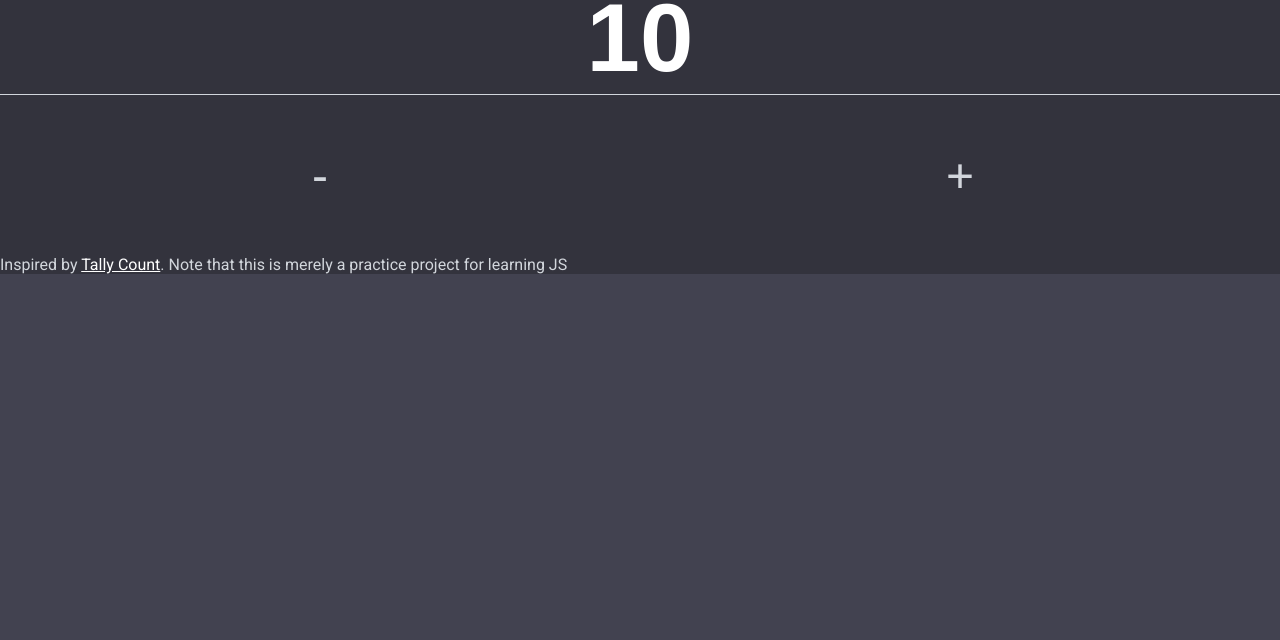
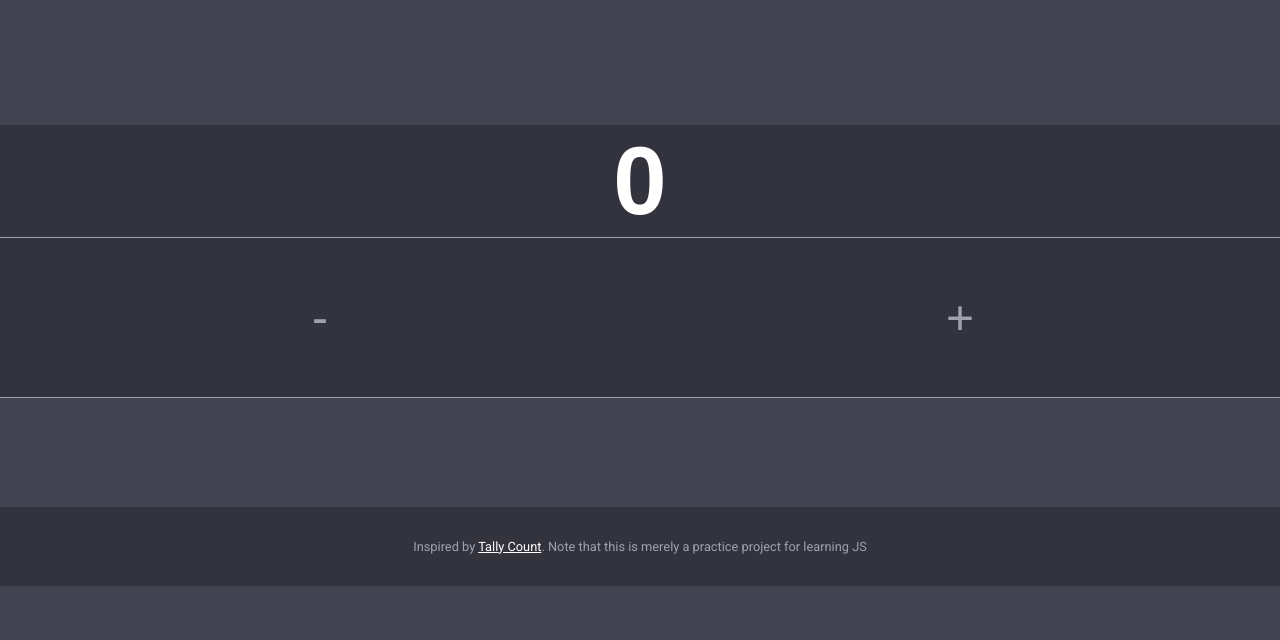
Before and after one commit to KevinChauke/InterActiveWebApps-, a plain HTML site: page IWA1/index.html in a window 1280 px wide. Shown: the part 160-800 px from the top of the page. Drawn offline with Linux system fonts and the light colour scheme.

Commit message:
added buttons

```diff
--- a/IWA1/index.html
+++ b/IWA1/index.html
@@ -7,7 +7,7 @@
         <meta name="viewport" content="width=device-width, initial-scale=1.0">
         <title>Tally Count</title>
 
-        <link rel="stylesheet" href="/styles.css">
+        <link rel="stylesheet" href="styles.css">
 
         <link rel="preconnect" href="https://fonts.googleapis.com">
         <link rel="preconnect" href="https://fonts.gstatic.com" crossorigin>
@@ -19,7 +19,7 @@
             <h1 class="hearder__title"> Tally Count</h1>
         </header>
 
-        <aside class="controls">
+        <!-- <aside class="controls">
             <label>
                 <span>Display</span>
                     <select>
@@ -38,13 +38,13 @@
             </label>
 
             <button>Settings</button>
-        </aside>
+        </aside> -->
 
         <main class ="counter">
-            <input class="counter__value" readonly value="10">
+            <input class="counter__value" readonly value="0">
             <div class="counter__actions">
                 <button class="counter__button
-                counter__button_first">-</button>
+                counter_  _button_first">-</button>
                 <button class="counter__button">+</button>
             </div>
 
--- a/IWA1/styles.css
+++ b/IWA1/styles.css
@@ -3,11 +3,15 @@
     --color-white: #ffffff;
     --color-dark-grey: #33333d;
     --color-medium-grey: #424250;
-    --color-light-grey: #d2d6dc;
+    --color-light-grey: #9ca3ae;
 }
 
 *{
     box-sizing: border-box;
+}
+
+html {
+    height: 100vh;
 }
 
 body {
@@ -15,6 +19,10 @@ body {
     background: var(--color-medium-grey);
     color: var(--color-white);
     font-family: Roboto, Arial, Helvetica, sans-serif;
+    display: flex;
+    flex-direction: column;
+    justify-content: space-around;
+    height: 100%;
 }
 
 /* header */
@@ -26,6 +34,7 @@ body {
 .hearder__title{
     font-size: 3rem;
     font-weight: 900;
+    color: var(--color-light-grey);
 }
 
 /* controls */
@@ -62,15 +71,19 @@ body {
     color: var(--color-light-grey);
     font-size: 3rem;
     height: 10rem;
-    border-bottom: 1px sold var(--color-light-grey);
+    border-bottom: 1px solid var(--color-light-grey);
+    transition: transform 0.1s;
+    transform: translateY(0)
 }
 
 .counter__button:active{
     background: var(--color-medium-grey);
+    transform: translateY(2%);
 }
 
 .counter__button_first {
     border-right: 1px sold var(--color-light-grey);
+
 }
 
 /* footer */
@@ -78,10 +91,12 @@ body {
 .footer{
     background: var(--color-dark-grey);
     color: var(--color-light-grey);
+    /* align-self:flex-end; */
+    padding: 2rem;
+    font-size: 0.8rem;
+    text-align: center;
 }
 
 .footer__link {
     color: var(--color-white);
 }
-
-22:48
```
